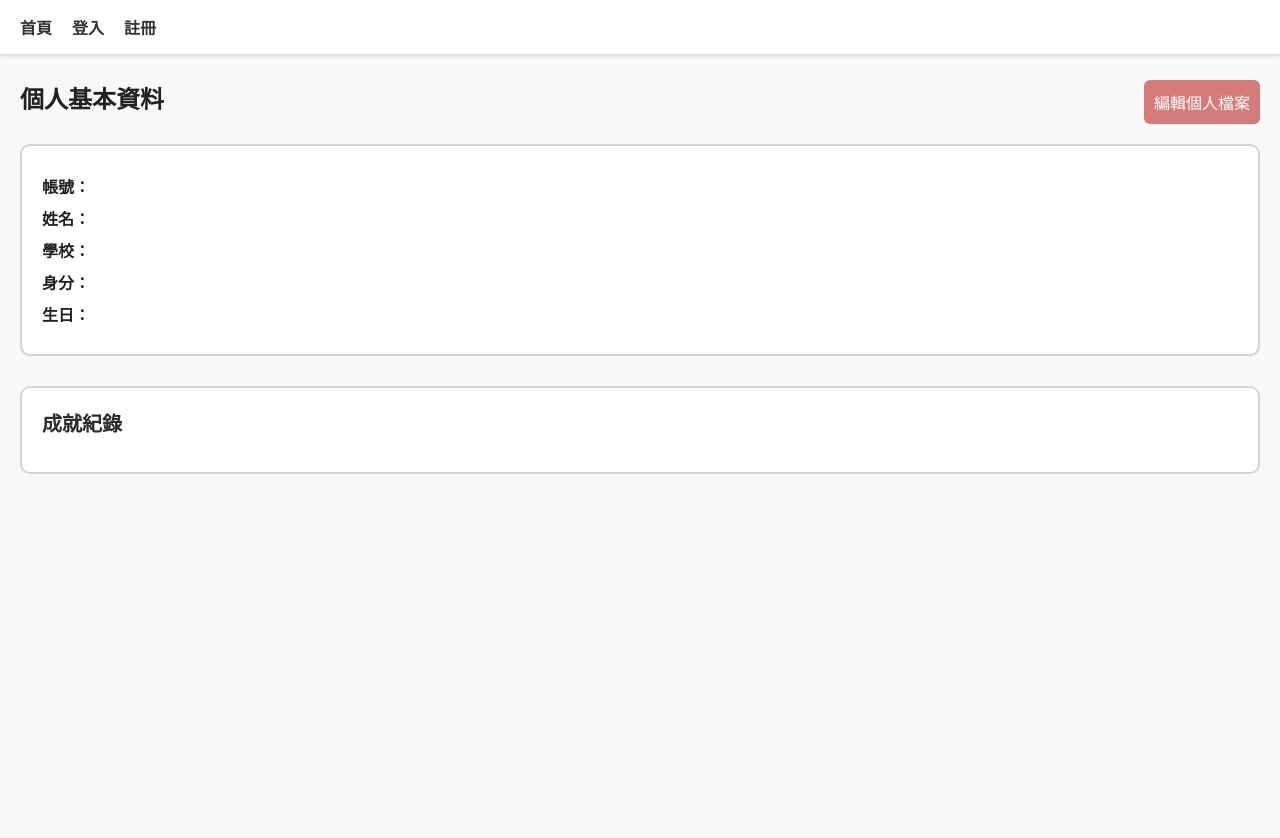
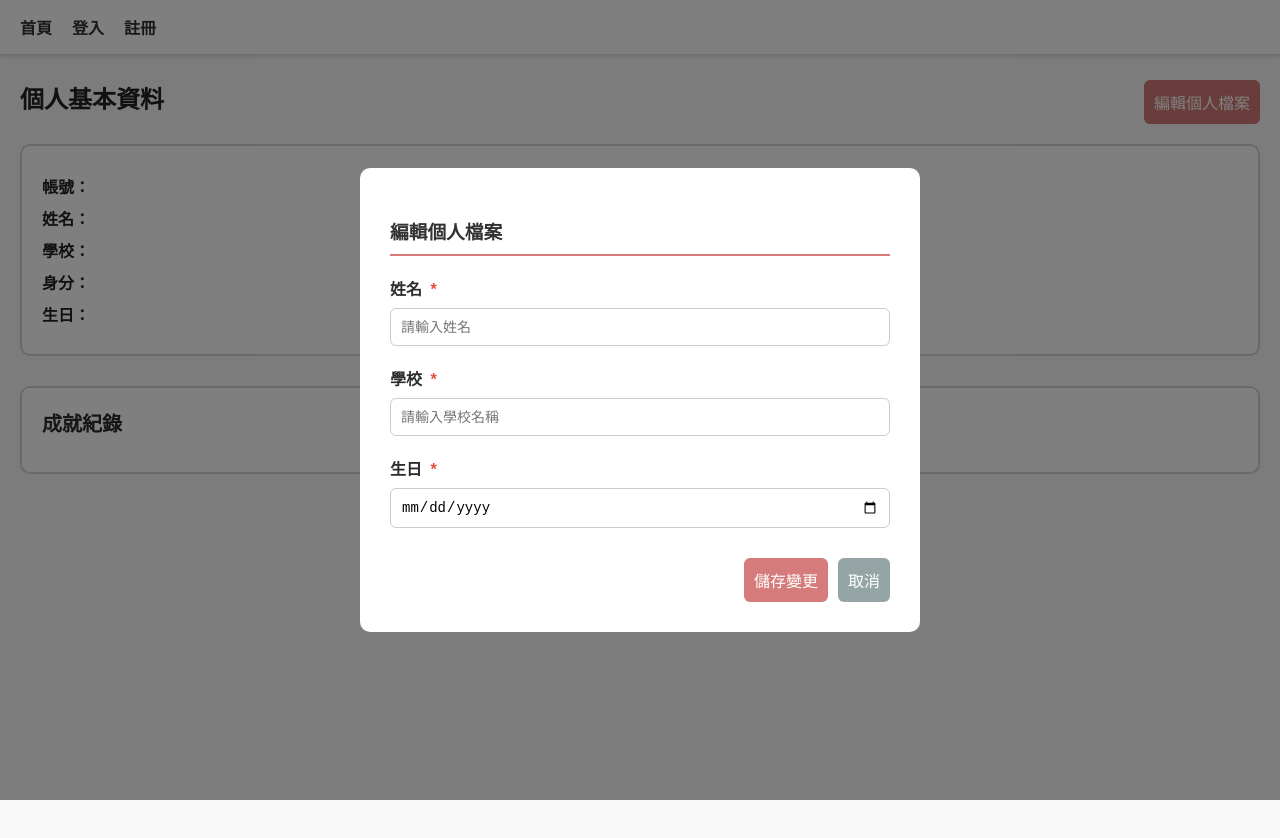
Before and after one commit to ianleeapple/Online-Math-Dictionary, a Vue app: page /profile in a window 1280 px wide. Both pictures are taken after a click on the button "編輯個人檔案". Shown: the top 838 px of the page. Built offline with nearby package versions, Linux system fonts and the light colour scheme.

Commit message:
實作編輯個人檔案功能
- 實現編輯個人檔案功能
- 增加檢視題庫頁面產生類題按鈕(功能未實作)

```diff
--- a/src/views/ProfileView.vue
+++ b/src/views/ProfileView.vue
@@ -26,6 +26,33 @@
         </div>
       </div>
     </div>
+
+    <!-- 編輯個人檔案模態框 -->
+    <div v-if="isEditing" class="modal-overlay">
+      <div class="modal-content">
+        <h3>編輯個人檔案</h3>
+
+        <div class="form-group">
+          <label>姓名 <span class="required">*</span></label>
+          <input type="text" v-model="editForm.name" required placeholder="請輸入姓名" />
+        </div>
+
+        <div class="form-group">
+          <label>學校 <span class="required">*</span></label>
+          <input type="text" v-model="editForm.school" required placeholder="請輸入學校名稱" />
+        </div>
+
+        <div class="form-group">
+          <label>生日 <span class="required">*</span></label>
+          <input type="date" v-model="editForm.birthday" required />
+        </div>
+
+        <div class="modal-actions">
+          <button class="btn" @click="saveEdit">儲存變更</button>
+          <button class="btn cancel-btn" @click="cancelEdit">取消</button>
+        </div>
+      </div>
+    </div>
   </div>
 </template>
 
@@ -33,6 +60,7 @@
 import { ref, onMounted } from 'vue';
 
 const profile = ref({
+  id: null,
   account: '',
   name: '',
   school: '',
@@ -40,6 +68,14 @@ const profile = ref({
   birthday: ''
 });
 const achievements = ref([]);
+
+// 編輯狀態
+const isEditing = ref(false);
+const editForm = ref({
+  name: '',
+  school: '',
+  birthday: ''
+});
 
 onMounted(async () => {
   try {
@@ -50,6 +86,7 @@ onMounted(async () => {
       const currentUser = JSON.parse(currentUserData);
 
       profile.value = {
+        id: currentUser.id,
         account: currentUser.email,
         name: currentUser.name,
         school: currentUser.school || '未填寫',
@@ -76,7 +113,131 @@ onMounted(async () => {
 });
 
 function onEdit() {
-  alert('編輯個人檔案功能尚未開放');
+  // 打開編輯模態框並填入當前資料
+  isEditing.value = true;
+
+  // 將當前個人資料填入編輯表單
+  editForm.value = {
+    name: profile.value.name,
+    school: profile.value.school === '未填寫' ? '' : profile.value.school,
+    birthday: profile.value.birthday === '未填寫' ? '' : formatDateForInput(profile.value.birthday)
+  };
+}
+
+function cancelEdit() {
+  isEditing.value = false;
+  editForm.value = {
+    name: '',
+    school: '',
+    birthday: ''
+  };
+}
+
+async function saveEdit() {
+  // 驗證必填欄位
+  if (!editForm.value.name || editForm.value.name.trim() === '') {
+    alert('請輸入姓名');
+    return;
+  }
+
+  if (!editForm.value.school || editForm.value.school.trim() === '') {
+    alert('請輸入學校');
+    return;
+  }
+
+  if (!editForm.value.birthday) {
+    alert('請選擇生日');
+    return;
+  }
+
+  try {
+    const currentUserData = localStorage.getItem('currentUser');
+    if (!currentUserData) {
+      alert('請先登入');
+      return;
+    }
+
+    const currentUser = JSON.parse(currentUserData);
+
+    // 呼叫後端 API 更新使用者資料
+    const res = await fetch(`/api/users/${currentUser.id}`, {
+      method: 'PUT',
+      headers: {
+        'Content-Type': 'application/json'
+      },
+      body: JSON.stringify({
+        name: editForm.value.name.trim(),
+        school: editForm.value.school.trim(),
+        birthday: editForm.value.birthday
+      })
+    });
+
+    const rawText = await res.text();
+
+    if (rawText.startsWith('<!DOCTYPE') || rawText.startsWith('<html')) {
+      throw new Error('伺服器回傳 HTML 而非 JSON，請確認後端服務已啟動');
+    }
+
+    let data;
+    try {
+      data = JSON.parse(rawText);
+    } catch (parseError) {
+      throw new Error('伺服器回應格式錯誤');
+    }
+
+    if (!res.ok) {
+      throw new Error(data.message || '更新失敗');
+    }
+
+    // 更新成功，更新 localStorage 和頁面顯示
+    currentUser.name = editForm.value.name.trim();
+    currentUser.school = editForm.value.school.trim();
+    currentUser.birthday = editForm.value.birthday;
+
+    localStorage.setItem('currentUser', JSON.stringify(currentUser));
+
+    // 更新頁面顯示
+    profile.value = {
+      id: currentUser.id,
+      account: currentUser.email,
+      name: currentUser.name,
+      school: currentUser.school || '未填寫',
+      role: currentUser.role,
+      birthday: currentUser.birthday ? new Date(currentUser.birthday).toLocaleDateString('zh-TW') : '未填寫'
+    };
+
+    alert('更新成功！');
+    cancelEdit();
+  } catch (e) {
+    console.error('更新個人檔案失敗:', e);
+    alert('更新失敗：' + e.message);
+  }
+}
+
+// 將顯示用的日期格式轉換為 input[type="date"] 的格式 (YYYY-MM-DD)
+function formatDateForInput(dateStr) {
+  if (!dateStr || dateStr === '未填寫') return '';
+
+  try {
+    // 如果是 "2024/1/1" 格式
+    const parts = dateStr.split('/');
+    if (parts.length === 3) {
+      const year = parts[0];
+      const month = parts[1].padStart(2, '0');
+      const day = parts[2].padStart(2, '0');
+      return `${year}-${month}-${day}`;
+    }
+
+    // 如果已經是 ISO 格式
+    const date = new Date(dateStr);
+    if (!isNaN(date.getTime())) {
+      return date.toISOString().split('T')[0];
+    }
+  } catch (e) {
+    console.error('日期格式轉換失敗:', e);
+  }
+
+  return '';
 }
 </script>
 
@@ -157,4 +318,80 @@ h2 {
 .btn:hover {
   background-color: #c06565;
 }
+
+/* 模態框樣式 */
+.modal-overlay {
+  position: fixed;
+  top: 0;
+  left: 0;
+  right: 0;
+  bottom: 0;
+  background: rgba(0, 0, 0, 0.5);
+  display: flex;
+  justify-content: center;
+  align-items: center;
+  z-index: 1000;
+}
+
+.modal-content {
+  background: white;
+  padding: 30px;
+  border-radius: 10px;
+  max-width: 500px;
+  width: 90%;
+  max-height: 80vh;
+  overflow-y: auto;
+}
+
+.modal-content h3 {
+  margin-bottom: 20px;
+  color: #333;
+  border-bottom: 2px solid #d67b7b;
+  padding-bottom: 10px;
+}
+
+.form-group {
+  margin-bottom: 20px;
+}
+
+.form-group label {
+  display: block;
+  margin-bottom: 8px;
+  font-weight: bold;
+  color: #2d2d2d;
+}
+
+.form-group input {
+  width: 100%;
+  padding: 10px;
+  font-size: 14px;
+  border: 1px solid #ccc;
+  border-radius: 6px;
+  box-sizing: border-box;
+}
+
+.form-group input:focus {
+  outline: none;
+  border-color: #d67b7b;
+}
+
+.modal-actions {
+  display: flex;
+  gap: 10px;
+  justify-content: flex-end;
+  margin-top: 20px;
+}
+
+.cancel-btn {
+  background-color: #95a5a6;
+}
+
+.cancel-btn:hover {
+  background-color: #7f8c8d;
+}
+
+.required {
+  color: #e74c3c;
+  margin-left: 4px;
+}
 </style>
--- a/src/views/QuestionView.vue
+++ b/src/views/QuestionView.vue
@@ -73,6 +73,7 @@
               <td>
                 <div class="action-buttons">
                   <button class="action-btn edit-btn" @click="editQuestion(q)">編輯</button>
+                  <button class="action-btn generate-btn" @click="generateSimilarQuestion(q)">產生類題</button>
                   <button class="action-btn delete-btn" @click="deleteQuestion(q.id)">刪除</button>
                 </div>
               </td>
@@ -83,7 +84,7 @@
     </div>
 
     <!-- 編輯題目區塊 -->
-    <div v-if="editingQuestion" class="modal-overlay" @click.self="cancelEdit">
+    <div v-if="editingQuestion" class="modal-overlay">
       <div class="modal-content">
         <h3>編輯題目</h3>
 
@@ -477,6 +478,11 @@ async function deleteQuestion(id) {
     alert('刪除失敗：' + e.message);
   }
 }
+
+// 產生類題功能（未來實作）
+function generateSimilarQuestion(question) {
+  alert('AI 類題生成功能尚未實作。');
+}
 </script>
 
 <style scoped>
@@ -571,23 +577,23 @@ h2 { margin-bottom: 20px; }
 /* 設定各欄位寬度 */
 .question-table th:nth-child(1),
 .question-table td:nth-child(1) {
-  width: 6%;
+  width: 5%;
 }
 .question-table th:nth-child(2),
 .question-table td:nth-child(2) {
-  width: 12%;
+  width: 11%;
 }
 .question-table th:nth-child(3),
 .question-table td:nth-child(3) {
-  width: 10%;
+  width: 9%;
 }
 .question-table th:nth-child(4) {
-  width: 25%;
+  width: 24%;
   text-align: center;
 }
 .question-table td:nth-child(4) {
-  width: 25%;
-  max-width: 250px;
+  width: 24%;
+  max-width: 240px;
   overflow: hidden;
   text-overflow: ellipsis;
   white-space: normal;
@@ -595,19 +601,19 @@ h2 { margin-bottom: 20px; }
 }
 .question-table th:nth-child(5),
 .question-table td:nth-child(5) {
-  width: 6%;
+  width: 5%;
 }
 .question-table th:nth-child(6),
 .question-table td:nth-child(6) {
-  width: 7%;
+  width: 6%;
 }
 .question-table th:nth-child(7),
 .question-table td:nth-child(7) {
-  width: 10%;
+  width: 7%;
 }
 .question-table th:nth-child(8),
 .question-table td:nth-child(8) {
-  width: 6%;
+  width: 5%;
 }
 .question-table th:nth-child(9),
 .question-table td:nth-child(9) {
@@ -615,8 +621,8 @@ h2 { margin-bottom: 20px; }
 }
 .question-table th:nth-child(10),
 .question-table td:nth-child(10) {
-  width: 6%;
-  min-width: 70px;
+  width: 8%;
+  min-width: 80px;
 }
 .question-thumbnail {
   max-width: 100px;
@@ -630,6 +636,7 @@ h2 { margin-bottom: 20px; }
   flex-direction: column;
   gap: 6px;
   align-items: center;
+  justify-content: center;
 }
 
 .action-btn {
@@ -637,9 +644,10 @@ h2 { margin-bottom: 20px; }
   border: none;
   border-radius: 4px;
   cursor: pointer;
-  font-size: 13px;
-  width: 60px;
+  font-size: 12px;
+  width: 80px;
   transition: all 0.2s;
+  white-space: nowrap;
 }
 
 .edit-btn {
@@ -648,6 +656,15 @@ h2 { margin-bottom: 20px; }
 }
 
 .edit-btn:hover {
+  background-color: #c06565;
+}
+
+.generate-btn {
+  background-color: #d67b7b;
+  color: white;
+}
+
+.generate-btn:hover {
   background-color: #c06565;
 }
 
```
Also changed, not shown: 1 other file (tests, documents, lock files or other folders).
